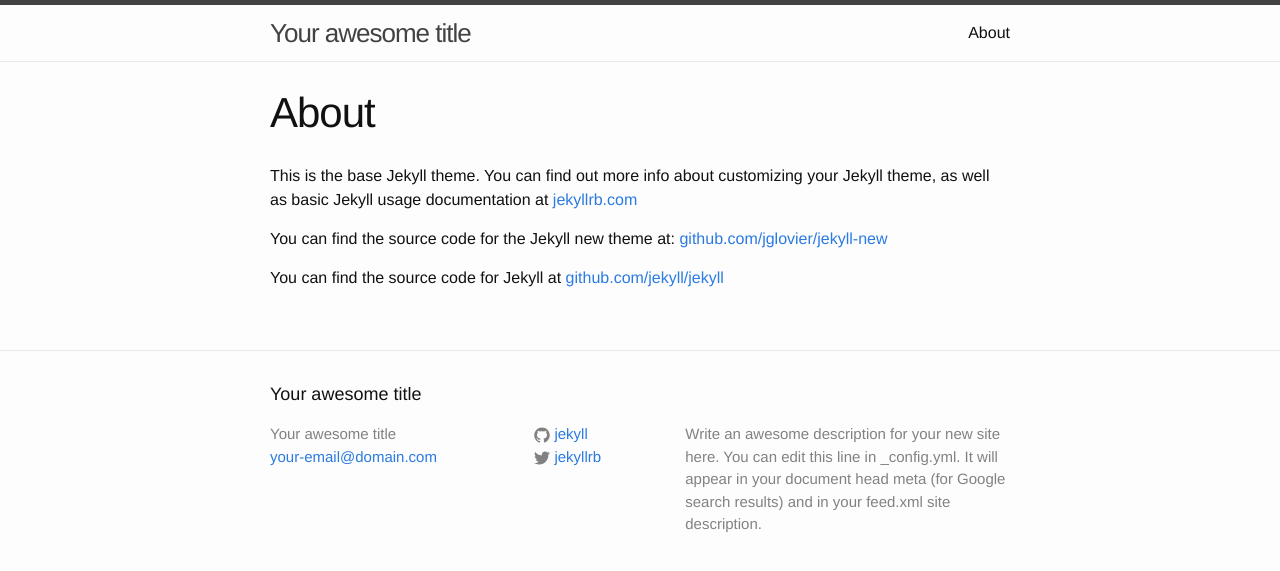
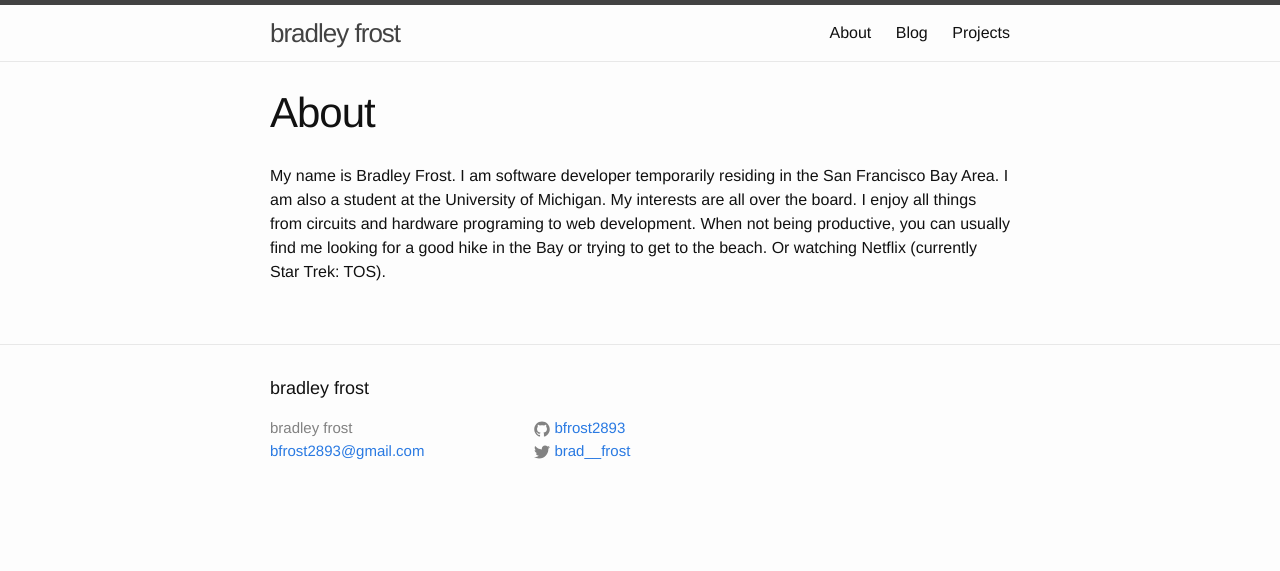
Before and after one commit to bfrost2893/bfrost2893.github.com, a Jekyll site: the page built from about.md, in a window 1280 px wide. Shown: the top 571 px of the page. Built offline with Jekyll 4.4.1, drawn with Linux system fonts in a browser that asks for light colours.

Commit message:
More site structure

```diff
--- a/_config.yml
+++ b/_config.yml
@@ -1,18 +1,12 @@
 # Site settings
-title: Your awesome title
-email: your-email@domain.com
+title: bradley frost
+email: bfrost2893@gmail.com
 description: > # this means to ignore newlines until "baseurl:"
-  Write an awesome description for your new site here. You can edit this
-  line in _config.yml. It will appear in your document head meta (for
-  Google search results) and in your feed.xml site description.
+
 baseurl: "" # the subpath of your site, e.g. /blog/
 url: "http://yourdomain.com" # the base hostname & protocol for your site
-twitter_username: jekyllrb
-github_username:  jekyll
+twitter_username: brad__frost
+github_username:  bfrost2893
 
 # Build settings
 markdown: kramdown
-
-# # GitHub Pages
-# url: https://username.github.io
-# baseurl: website
--- a/about.md
+++ b/about.md
@@ -4,8 +4,10 @@ title: About
 permalink: /about/
 ---
 
-This is the base Jekyll theme. You can find out more info about customizing your Jekyll theme, as well as basic Jekyll usage documentation at [jekyllrb.com](http://jekyllrb.com/)
-
-You can find the source code for the Jekyll new theme at: [github.com/jglovier/jekyll-new](https://github.com/jglovier/jekyll-new)
-
-You can find the source code for Jekyll at [github.com/jekyll/jekyll](https://github.com/jekyll/jekyll)
+My name is Bradley Frost. I am software developer temporarily residing
+in the San Francisco Bay Area. I am also a student at the University
+of Michigan. My interests are all over the board. I enjoy all things
+from circuits and hardware programing to web development. When not
+being productive, you can usually find me looking for a good hike in
+the Bay or trying to get to the beach. Or watching Netflix
+(currently Star Trek: TOS).
```
Also changed, not shown: blog.html (added, +25 -0 lines), index.html (+1 -15 lines), projects.html (added, +12 -0 lines).
